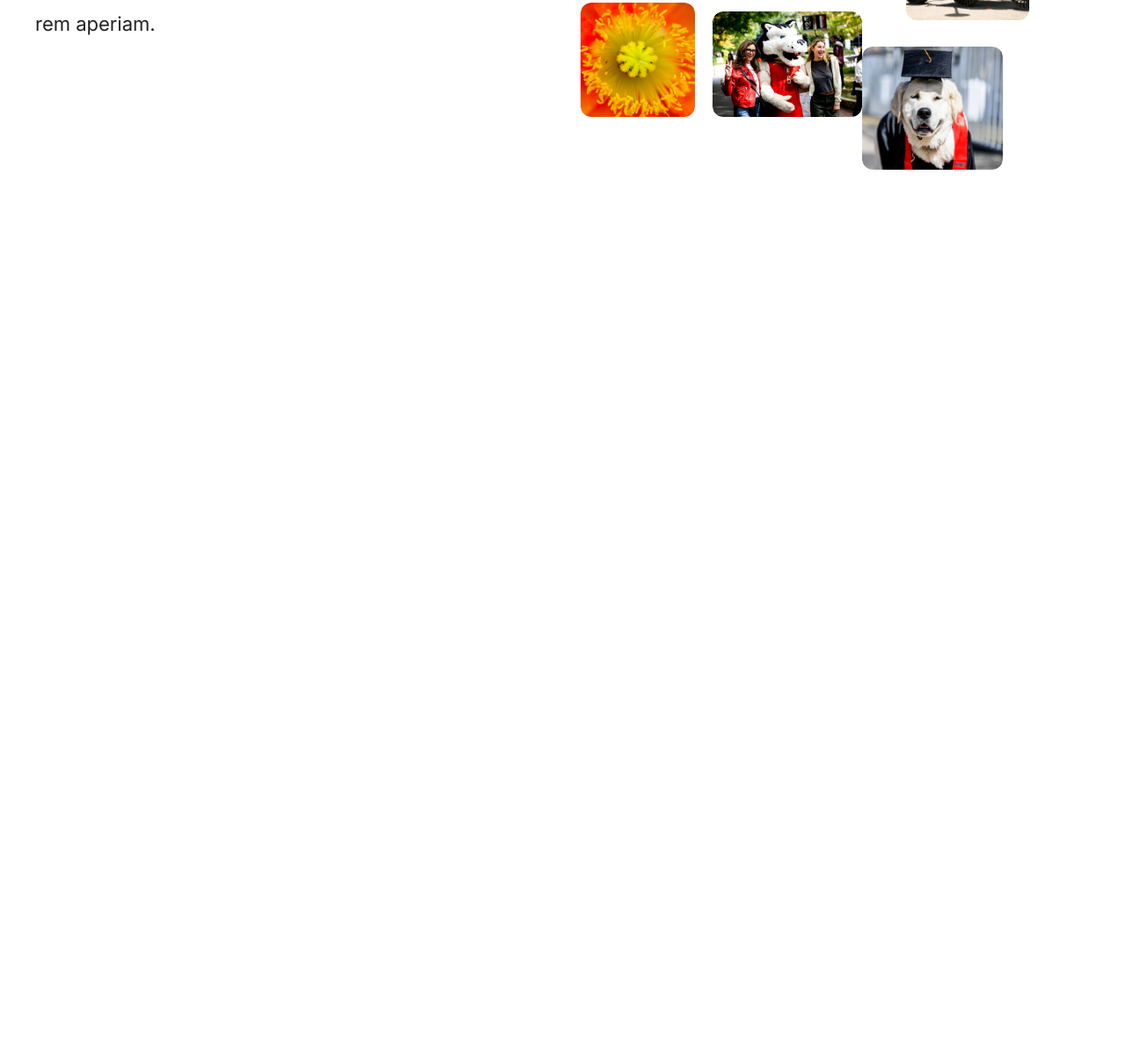
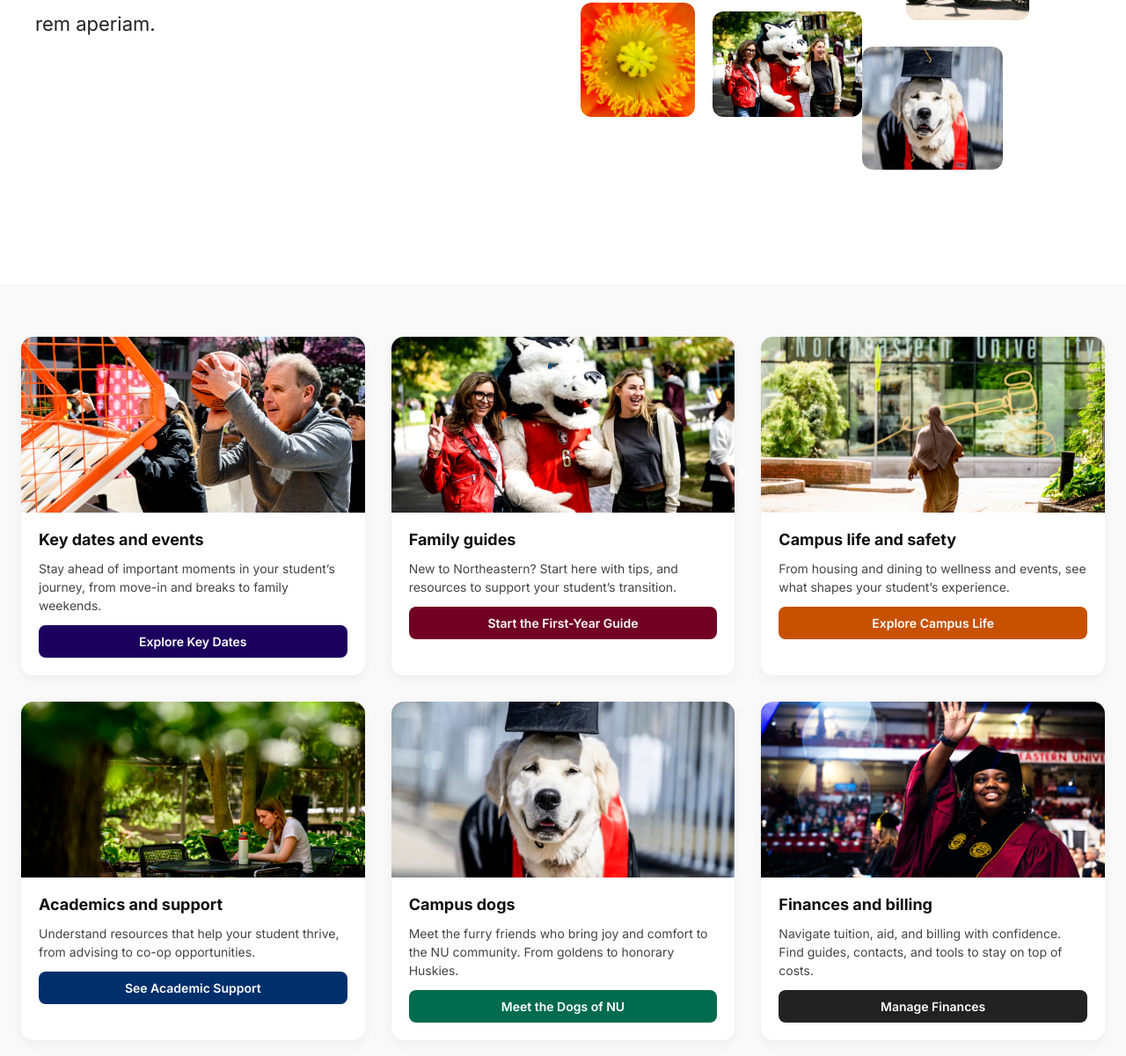
Before and after one commit to thara-messeroux/parents-and-families-ngn, a plain HTML site: page index.html in a window 1280 px wide. Shown: the part 503-1704 px from the top of the page at 88% size. Before the commit the page ends 826 px from the top, so only its background shows below. Drawn offline with Linux system fonts and the light colour scheme.

Commit message:
added visual navigation

```diff
--- a/css/style.css
+++ b/css/style.css
@@ -653,7 +653,6 @@ transition: background 0.2s ease;
   padding: 30px 40px;
   z-index: 1;
   position: relative; /* stays in flow to push content */
-
 }
 
 
@@ -661,14 +660,19 @@ transition: background 0.2s ease;
 display: block;
 }
 
+
+/* 🟢 Show state */
+.browse-dropdown.show {
+    padding: 30px 24px; /* 🐞 Keep consistent with closed state */
+    max-height: 1000px;
+  }
+
+
 .browse-section {
 max-width: 1400px;        /* 🧠 Match the max-width of .hero-split */
 margin: 0 auto 30px auto; /* 🧠 Center it just like the main content */
 padding: 0 40px 10px 40px; /* ⬅️ Match .hero-split horizontal padding */
 border-bottom: 1px solid #eee;
-}
-
-.browse-section {
 padding-left: 40px;
 padding-right: 40px;
 }
@@ -707,3 +711,77 @@ transition: background 0.2s ease;
 padding: 30px 40px;
 max-height: 1000px; /* enough room for content */
 }
+
+/* 🎯 Visual Navigation Section */
+.visual-nav {
+    padding: 60px 24px;
+    background-color: #f9f9f9;
+  }
+
+  .nav-grid {
+    display: grid;
+    grid-template-columns: repeat(auto-fit, minmax(320px, 1fr));
+    gap: 30px;
+    max-width: 1400px;
+    margin: 0 auto;
+  }
+
+  .nav-card {
+    background: white;
+    border-radius: 14px;
+    overflow: hidden;
+    box-shadow: 0 4px 12px rgba(0,0,0,0.05);
+    display: flex;
+    flex-direction: column;
+  }
+
+  .nav-card img {
+    width: 100%;
+    height: 200px;
+    object-fit: cover;
+  }
+
+  .card-content {
+    padding: 20px;
+    display: flex;
+    flex-direction: column;
+    gap: 12px;
+  }
+
+  .card-content h3 {
+    margin: 0;
+    font-size: 18px;
+    font-weight: 700;
+    color: #111;
+  }
+
+  .card-content p {
+    margin: 0;
+    font-size: 14px;
+    color: #444;
+    line-height: 1.5;
+  }
+
+  .card-content .btn {
+    margin-top: auto;
+    padding: 10px 16px;
+    font-size: 14px;
+    font-weight: 600;
+    border-radius: 8px;
+    text-align: center;
+    text-decoration: none;
+    color: white;
+    transition: background 0.2s ease;
+  }
+
+  /* 🖍️ Button color classes */
+  .btn.purple { background-color: #1c005d; }
+  .btn.red    { background-color: #720025; }
+  .btn.orange { background-color: #c85100; }
+  .btn.blue   { background-color: #002f6c; }
+  .btn.green  { background-color: #006b4e; }
+  .btn.black  { background-color: #222; }
+
+  .btn:hover {
+    opacity: 0.85;
+  }
--- a/index.html
+++ b/index.html
@@ -145,3 +145,61 @@
 
 </body>
 </html>
+
+<section class="visual-nav">
+    <div class="nav-grid">
+      <div class="nav-card">
+        <img src="images/041025_MM_Giving_Day_1400.webp" alt="Basketball event at Northeastern">
+        <div class="card-content">
+          <h3>Key dates and events</h3>
+          <p>Stay ahead of important moments in your student’s journey, from move-in and breaks to family weekends.</p>
+          <a href="#" class="btn purple">Explore Key Dates</a>
+        </div>
+      </div>
+
+      <div class="nav-card">
+        <img src="images/101423_MM_Weekend_Festival_023b.webp" alt="Mascot and students at Northeastern event">
+        <div class="card-content">
+          <h3>Family guides</h3>
+          <p>New to Northeastern? Start here with tips, and resources to support your student’s transition.</p>
+          <a href="#" class="btn red">Start the First-Year Guide</a>
+        </div>
+      </div>
+
+      <div class="nav-card">
+        <img src="images/051325_MM_campus_feature_010_27cf10.webp" alt="Student walking on campus in hijab">
+        <div class="card-content">
+          <h3>Campus life and safety</h3>
+          <p>From housing and dining to wellness and events, see what shapes your student’s experience.</p>
+          <a href="#" class="btn orange">Explore Campus Life</a>
+        </div>
+      </div>
+
+      <div class="nav-card">
+        <img src="images/052725_MM_Campus_Feature_007.webp" alt="Student studying outdoors under tree">
+        <div class="card-content">
+          <h3>Academics and support</h3>
+          <p>Understand resources that help your student thrive, from advising to co-op opportunities.</p>
+          <a href="#" class="btn blue">See Academic Support</a>
+        </div>
+      </div>
+
+      <div class="nav-card">
+        <img src="images/043025_MM_CPS_GRAD_005.webp" alt="Graduation dog at Northeastern">
+        <div class="card-content">
+          <h3>Campus dogs</h3>
+          <p>Meet the furry friends who bring joy and comfort to the NU community. From goldens to honorary Huskies.</p>
+          <a href="#" class="btn green">Meet the Dogs of NU</a>
+        </div>
+      </div>
+
+      <div class="nav-card">
+        <img src="images/050125_AS_CPS_PHDgrad_013.webp" alt="Graduate in cap and gown waving">
+        <div class="card-content">
+          <h3>Finances and billing</h3>
+          <p>Navigate tuition, aid, and billing with confidence. Find guides, contacts, and tools to stay on top of costs.</p>
+          <a href="#" class="btn black">Manage Finances</a>
+        </div>
+      </div>
+    </div>
+  </section>
```
